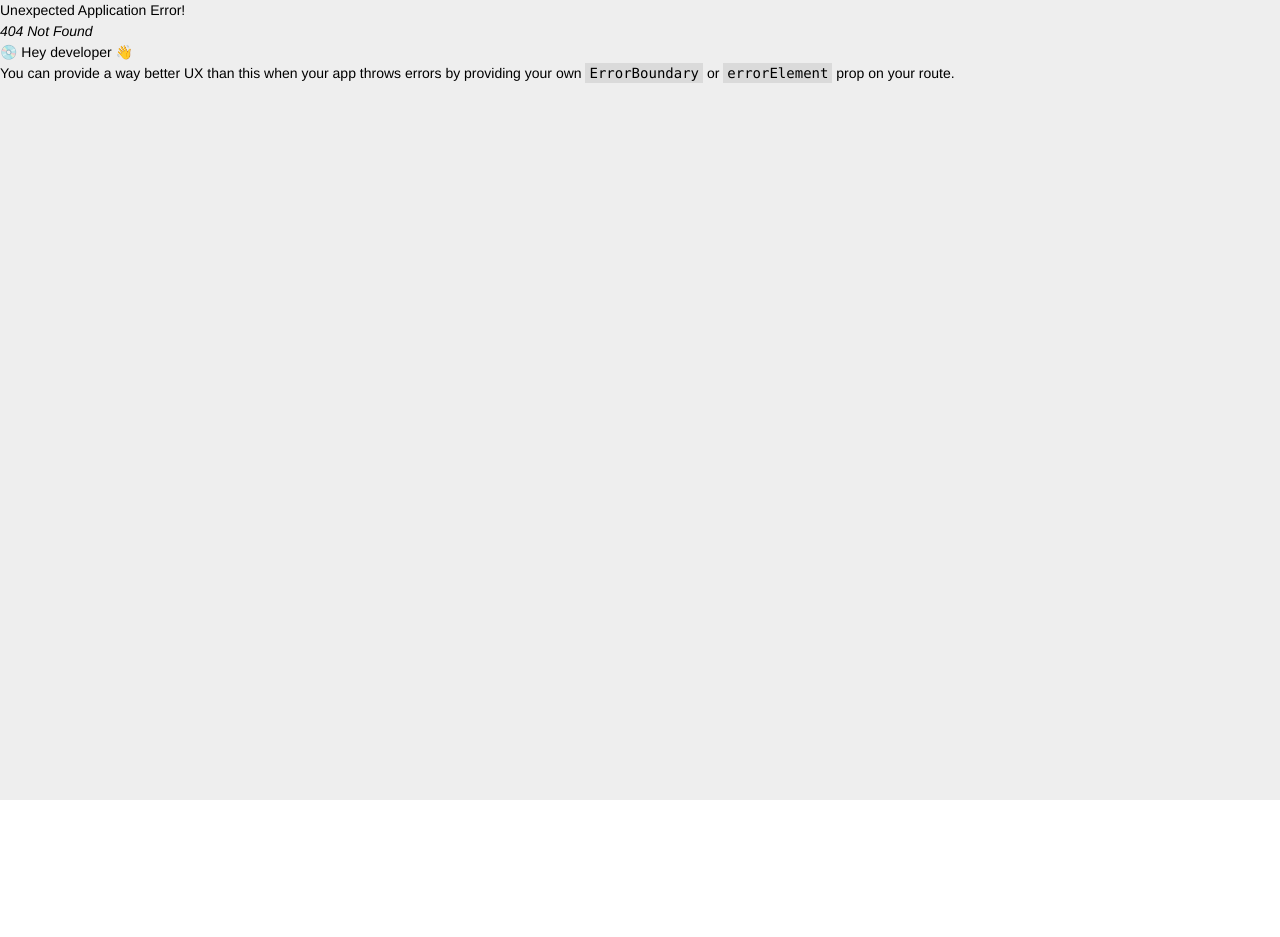
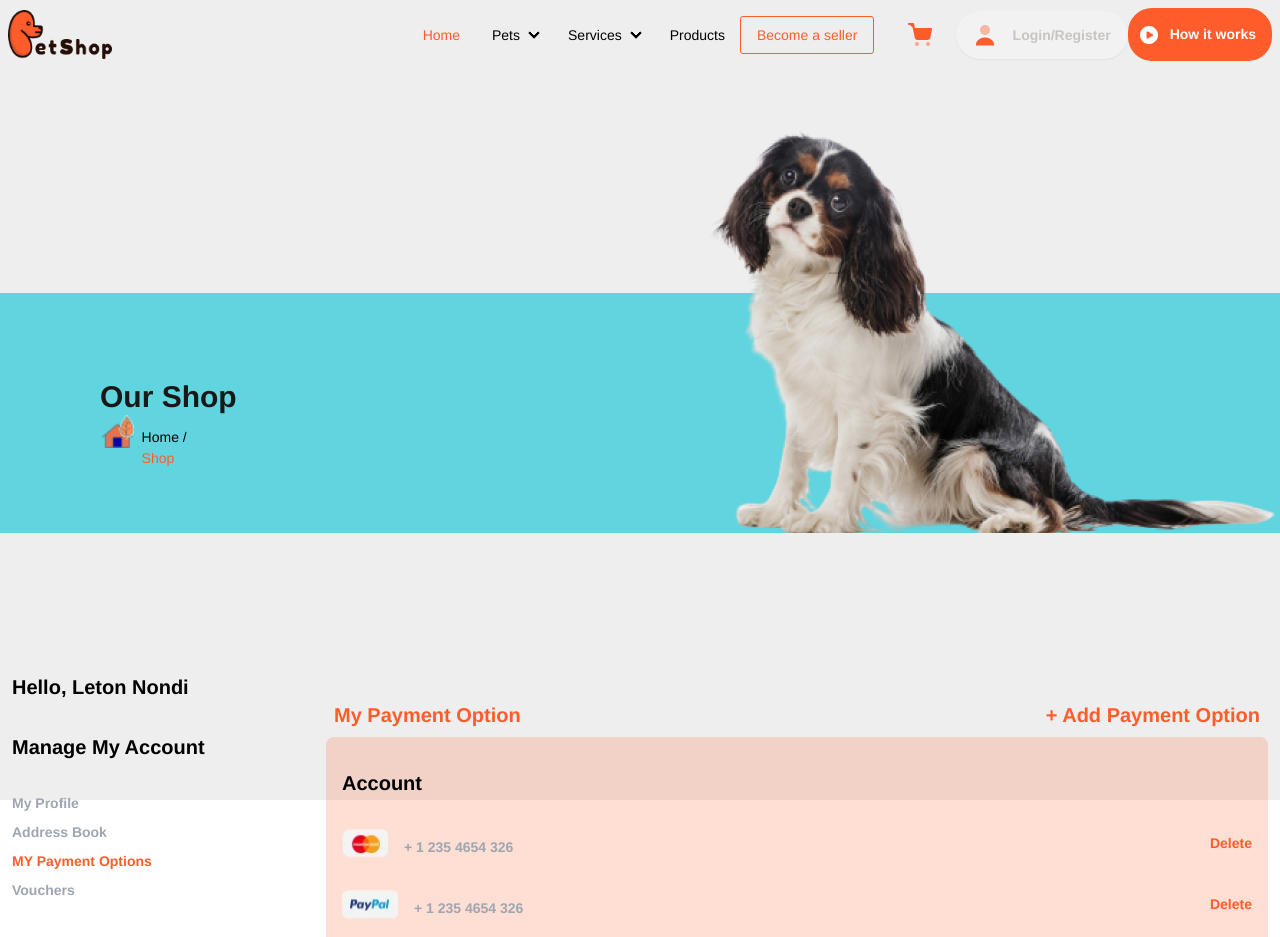
Before and after one commit to Jewel-190237/per-shop, a React (Vite) app: page /myPaymentOption in a window 1280 px wide. Before the commit this address had no page. Shown: the top 937 px of the page. Before the commit the page ends 800 px from the top, so only its background shows below. Built offline with nearby package versions, Linux system fonts and the light colour scheme.

Commit message:
paymentUpdated10

```diff
--- a/src/Components/MyAccount/AddressBook.jsx
+++ b/src/Components/MyAccount/AddressBook.jsx
@@ -24,7 +24,7 @@ const AddressBook = () => {
                         <div className='mt-8'>
                             <a href="/myProfile"><p className='mt-2 text-[#9da6b1]  font-bold'>My Profile</p></a>
                             <a href="/addressBook"><p className='mt-2 text-[#FF5C2C] font-bold'>Address Book</p></a>
-                            <a href=""><p className='mt-2 text-[#9da6b1] font-bold'>MY Payment Options </p></a>
+                            <a href="/myPaymentOption"><p className='mt-2 text-[#9da6b1] font-bold'>MY Payment Options </p></a>
                             <a href=""><p className='mt-2 text-[#9da6b1] font-bold'>Vouchers</p></a>
                         </div>
                         <h4 className='mt-8 text-xl font-bold'>My Orders</h4>
--- a/src/Components/MyAccount/ManageAccount1.jsx
+++ b/src/Components/MyAccount/ManageAccount1.jsx
@@ -25,7 +25,7 @@ const ManageAccount1 = () => {
                         <div className='mt-8'>
                             <a href="/myProfile"><p className='mt-2 text-[#9da6b1] font-bold'>My Profile</p></a>
                             <a href="/addressBook"><p className='mt-2 text-[#9da6b1] font-bold'>Address Book</p></a>
-                            <a href=""><p className='mt-2 text-[#9da6b1] font-bold'>MY Payment Options </p></a>
+                            <a href="/myPaymentOption"><p className='mt-2 text-[#9da6b1] font-bold'>MY Payment Options </p></a>
                             <a href=""><p className='mt-2 text-[#9da6b1] font-bold'>Vouchers</p></a>
                         </div>
                         <h4 className='mt-8 text-xl font-bold'>My Orders</h4>
--- a/src/Components/MyAccount/MyPaymentOption.jsx
+++ b/src/Components/MyAccount/MyPaymentOption.jsx
@@ -1,10 +1,73 @@
 import React from 'react';
+import homeIcon from '../../assets/image/singleShop/homeIcon.png'
+import pussyBanner from '../../assets/image/singleShop/pussyCuteBanner.png'
+import payment1 from '../../assets/image/myAccount/Payment-icon 4.png'
+import payment2 from '../../assets/image/myAccount/Payment-icon 5.png'
 
 const MyPaymentOption = () => {
     return (
-        <div>
-
-        </div>
+        <section>
+            <div className='bg-[#61D5DF] h-60 w-full mb-20 mt-56 flex justify-between relative'>
+                <div className='ml-4 md:ml-20 flex flex-col items-center justify-center'>
+                    <h1 className='text-[#181818] font-bold text-3xl pl-5'>Our Shop</h1>
+                    <div className='flex space-x-2'>
+                        <img src={homeIcon} alt="" />
+                        <p className='mt-3'>Home /<span className='text-[#FF5C2C]'> Shop</span></p>
+                    </div>
+                </div>
+                <div className='absolute right-0 bottom-0'>
+                    <img src={pussyBanner} alt="" className='w-64 md:w-full' />
+                </div>
+            </div>
+            <div className='max-w-[1320] mx-auto'>
+                <div className='grid grid-cols-1 md:grid-cols-4 p-3 mt-32 rounded-lg '>
+                    <div>
+                        <h4 className='text-xl font-bold'>Hello, Leton Nondi</h4>
+                        <a href="/manageAccount1"><h4 className='mt-8 text-xl font-bold'>Manage My Account</h4></a>
+                        <div className='mt-8'>
+                            <a href="/myProfile"><p className='mt-2 text-[#9da6b1]  font-bold'>My Profile</p></a>
+                            <a href="/addressBook"><p className='mt-2 text-[#9da6b1] font-bold'>Address Book</p></a>
+                            <a href="/myPaymentOption"><p className='mt-2 text-[#FF5C2C]  font-bold'>MY Payment Options </p></a>
+                            <a href=""><p className='mt-2 text-[#9da6b1] font-bold'>Vouchers</p></a>
+                        </div>
+                        <h4 className='mt-8 text-xl font-bold'>My Orders</h4>
+                        <div className='mt-8'>
+                            <a href=""><p className='mt-2 text-[#9da6b1] font-bold'>My Returns</p></a>
+                            <a href=""><p className='mt-2 text-[#9da6b1] font-bold'>My Cancelation</p></a>
+                        </div>
+                        <h4 className='mt-8 text-xl font-bold'>My Review</h4>
+                        <h4 className='mt-8 text-xl font-bold'>Sell with us</h4>
+                    </div>
+                    <div className='col-span-3 mt-7'>
+                        <div className='flex justify-between px-2 mb-2 text-[#FF5C2C]'>
+                            <h4 className='font-bold text-xl'>My Payment Option</h4>
+                            <h4 className='font-bold text-xl'>+ Add Payment Option</h4>
+                        </div>
+                        <div className='bg-[#FF5C2C33] px-4 py-8 rounded-lg '>
+                            <h4 className='font-bold text-xl mb-8'>Account</h4>
+                            <div className='flex justify-between mb-8 items-center'>
+                                <div className='flex gap-4'>
+                                    <img src={payment1} alt="" />
+                                    <p className='mt-2 text-[#9da6b1] font-bold'>+ 1 235 4654 326</p>
+                                </div>
+                                <div className=''>
+                                    <h4 className='font-bold'><span className='text-[#FF5C2C]'>Delete</span></h4>
+                                </div>
+                            </div>
+                            <div className='flex justify-between items-center'>
+                                <div className='flex gap-4'>
+                                    <img src={payment2} alt="" />
+                                    <p className='mt-2 text-[#9da6b1] font-bold'> + 1 235 4654 326</p>
+                                </div>
+                                <div className=''>
+                                    <h4 className='font-bold'><span className='text-[#FF5C2C]'>Delete</span></h4>
+                                </div>
+                            </div>
+                        </div>
+                    </div>
+                </div>
+            </div>
+        </section>
     );
 };
 
--- a/src/main.jsx
+++ b/src/main.jsx
@@ -26,6 +26,7 @@ import Payment3 from './Components/Payment/Payment3.jsx';
 import ManageAccount1 from './Components/MyAccount/ManageAccount1.jsx';
 import MyProfile from './Components/MyAccount/MyProfile.jsx';
 import AddressBook from './Components/MyAccount/AddressBook.jsx';
+import MyPaymentOption from './Components/MyAccount/MyPaymentOption.jsx';
 const router = createBrowserRouter([
   {
     path: "/",
@@ -96,6 +97,10 @@ const router = createBrowserRouter([
         path: "/addressBook",
         element: <AddressBook></AddressBook>
       },
+      {
+        path: "/myPaymentOption",
+        element: <MyPaymentOption></MyPaymentOption>
+      },
 
       {
         path: "/contact",
```
Also changed, not shown: src/assets/image/myAccount/Payment-icon 4.png (added), src/assets/image/myAccount/Payment-icon 5.png (added).
